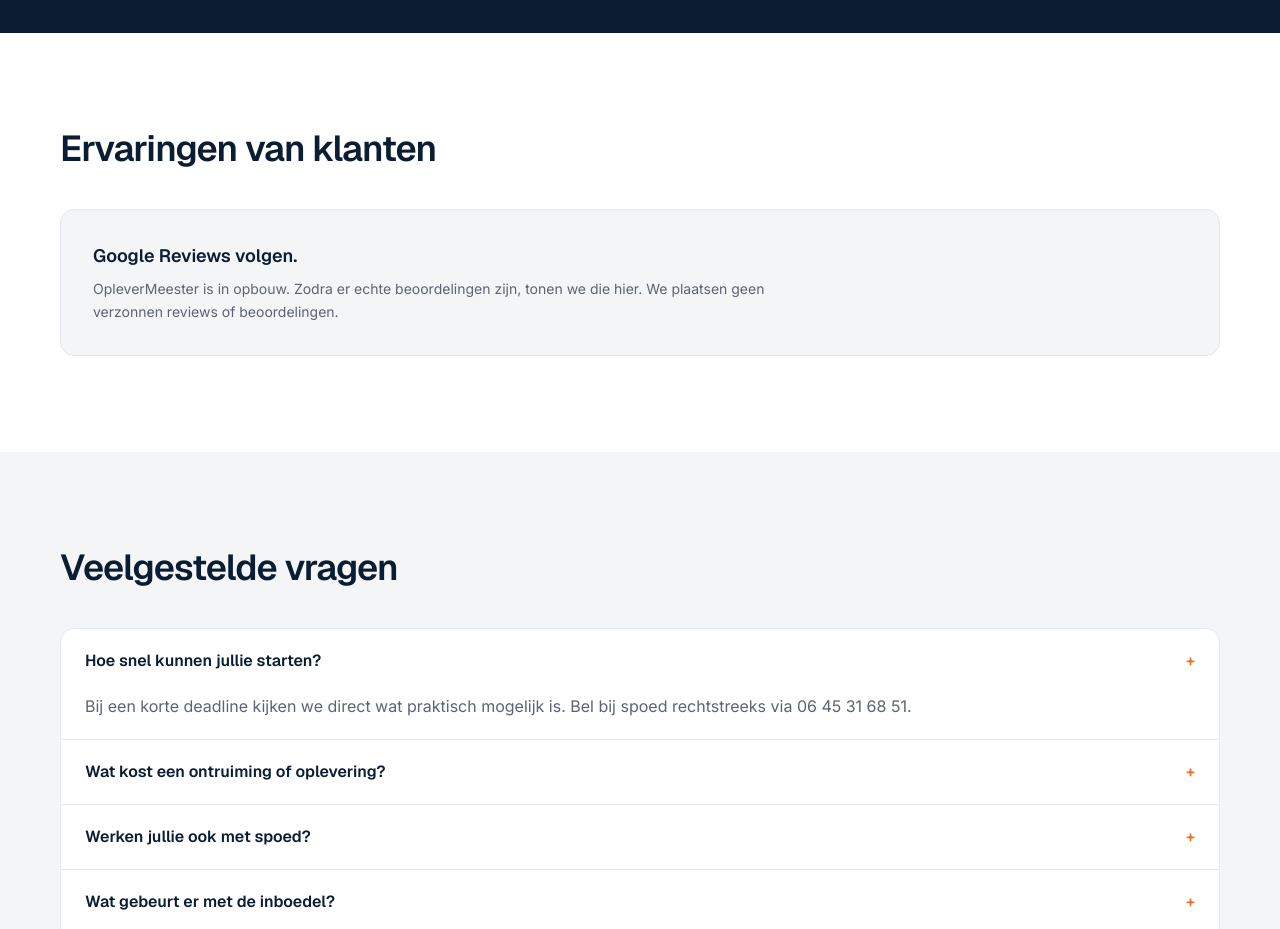
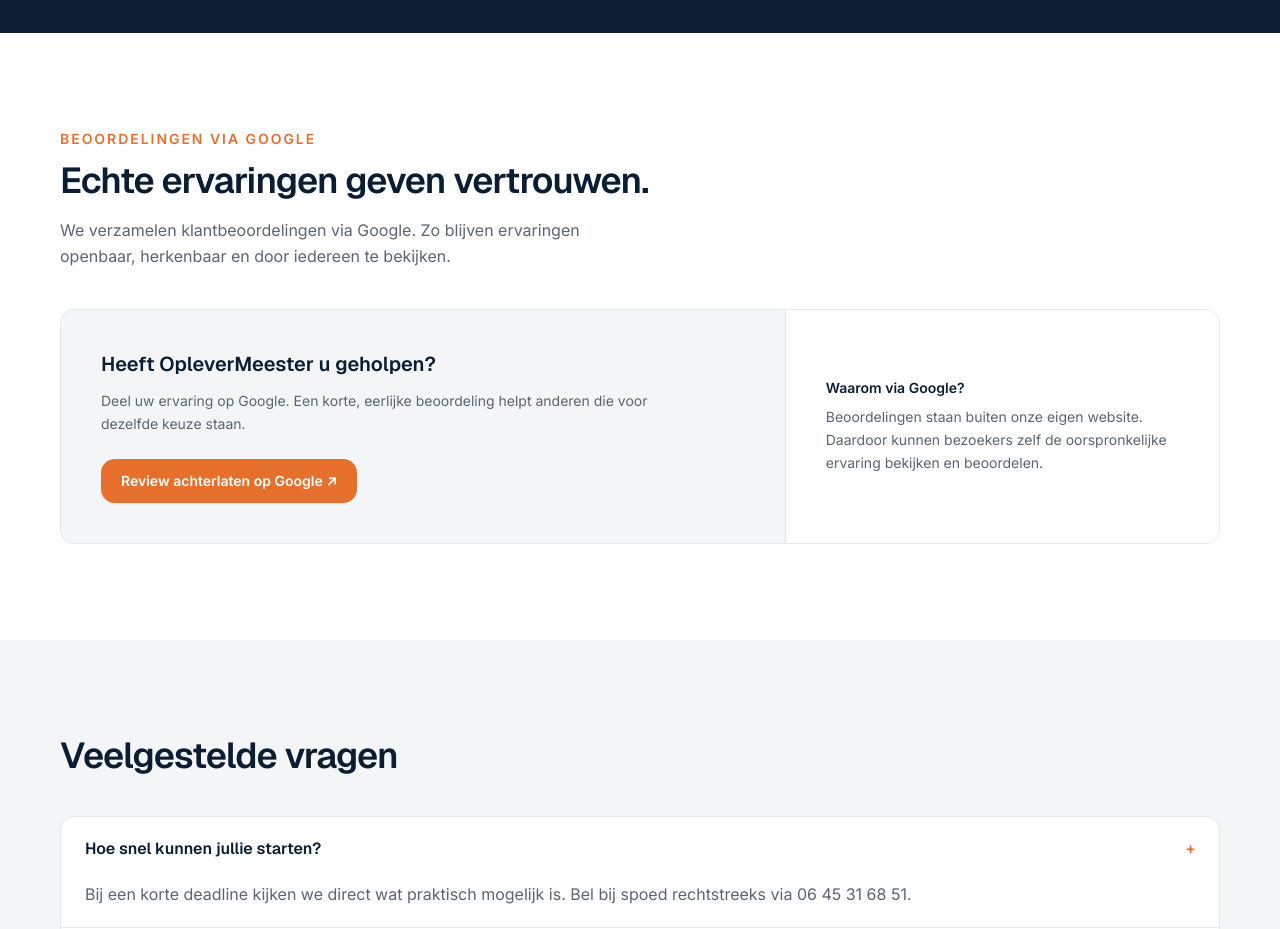
Before and after one commit to sandvlietbv/OpleverMeester, a Next.js app: page / in a window 1280 px wide. Shown: the part 5300-6229 px from the top of the page. Built offline with nearby package versions, Linux system fonts and the light colour scheme.

Commit message:
Add Google review call-to-action

```diff
--- a/components/Reviews.tsx
+++ b/components/Reviews.tsx
@@ -2,31 +2,70 @@
 
 import { motion } from "framer-motion";
 
+const GOOGLE_PROFILE_URL =
+  "https://www.google.com/maps/search/?api=1&query=OpleverMeester%20Groningen%200645316851";
+
+declare global {
+  interface Window {
+    gtag?: (...args: unknown[]) => void;
+  }
+}
+
 export default function Reviews() {
+  function trackGoogleReviewClick() {
+    window.gtag?.("event", "google_review_click", { source: "homepage_reviews" });
+  }
+
   return (
-    <section className="bg-white py-24">
+    <section id="reviews" className="bg-white py-24">
       <div className="container-om">
-        <motion.h2
+        <motion.div
           initial={{ opacity: 0, y: 16 }}
           whileInView={{ opacity: 1, y: 0 }}
           viewport={{ once: true, margin: "-80px" }}
           transition={{ duration: 0.5 }}
-          className="max-w-xl font-display text-3xl font-semibold tracking-tight text-navy md:text-4xl"
+          className="max-w-2xl"
         >
-          Ervaringen van klanten
-        </motion.h2>
+          <p className="text-sm font-semibold uppercase tracking-[0.14em] text-orange">Beoordelingen via Google</p>
+          <h2 className="mt-3 font-display text-3xl font-semibold tracking-tight text-navy md:text-4xl">
+            Echte ervaringen geven vertrouwen.
+          </h2>
+          <p className="mt-4 max-w-xl leading-relaxed text-muted">
+            We verzamelen klantbeoordelingen via Google. Zo blijven ervaringen openbaar, herkenbaar en door iedereen te bekijken.
+          </p>
+        </motion.div>
 
         <motion.div
           initial={{ opacity: 0, y: 20 }}
           whileInView={{ opacity: 1, y: 0 }}
           viewport={{ once: true, margin: "-80px" }}
           transition={{ duration: 0.5, delay: 0.1 }}
-          className="mt-10 rounded-om border border-surface-mid bg-surface-light p-8"
+          className="mt-10 grid overflow-hidden rounded-om border border-surface-mid bg-surface-light md:grid-cols-[1.25fr_.75fr]"
         >
-          <p className="font-display text-lg font-semibold text-navy">Google Reviews volgen.</p>
-          <p className="mt-2 max-w-2xl text-sm leading-relaxed text-muted">
-            OpleverMeester is in opbouw. Zodra er echte beoordelingen zijn, tonen we die hier. We plaatsen geen verzonnen reviews of beoordelingen.
-          </p>
+          <div className="p-8 md:p-10">
+            <p className="font-display text-xl font-semibold text-navy">Heeft OpleverMeester u geholpen?</p>
+            <p className="mt-3 max-w-xl text-sm leading-relaxed text-muted">
+              Deel uw ervaring op Google. Een korte, eerlijke beoordeling helpt anderen die voor dezelfde keuze staan.
+            </p>
+            <a
+              href={GOOGLE_PROFILE_URL}
+              target="_blank"
+              rel="noreferrer"
+              onClick={trackGoogleReviewClick}
+              className="mt-6 inline-flex items-center justify-center rounded-om bg-orange px-5 py-3 text-sm font-semibold text-white shadow-sm transition-colors hover:bg-orange-light focus:outline-none focus:ring-2 focus:ring-orange focus:ring-offset-2"
+            >
+              Review achterlaten op Google ↗
+            </a>
+          </div>
+
+          <div className="flex items-center border-t border-surface-mid bg-white p-8 md:border-l md:border-t-0 md:p-10">
+            <div>
+              <p className="text-sm font-semibold text-navy">Waarom via Google?</p>
+              <p className="mt-2 text-sm leading-relaxed text-muted">
+                Beoordelingen staan buiten onze eigen website. Daardoor kunnen bezoekers zelf de oorspronkelijke ervaring bekijken en beoordelen.
+              </p>
+            </div>
+          </div>
         </motion.div>
       </div>
     </section>
```
